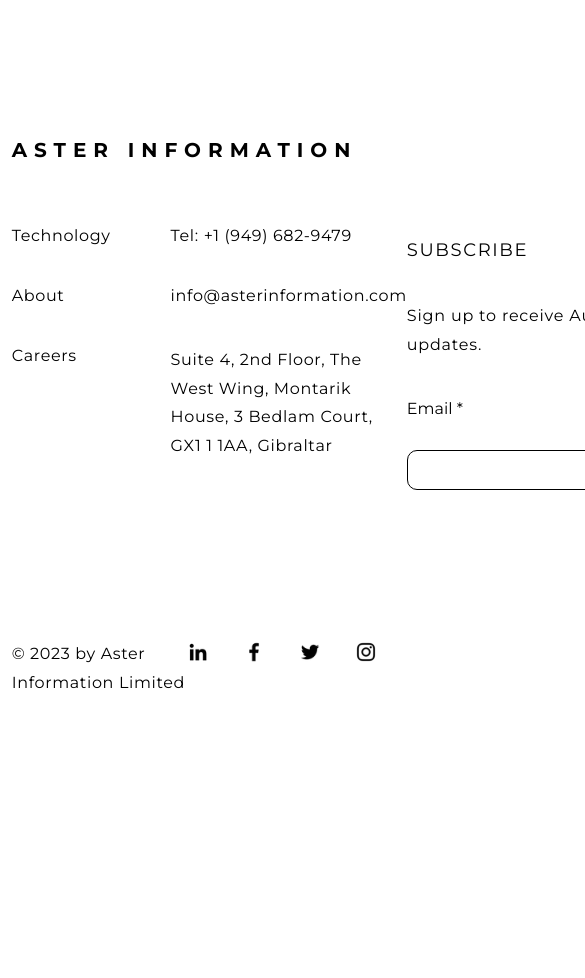
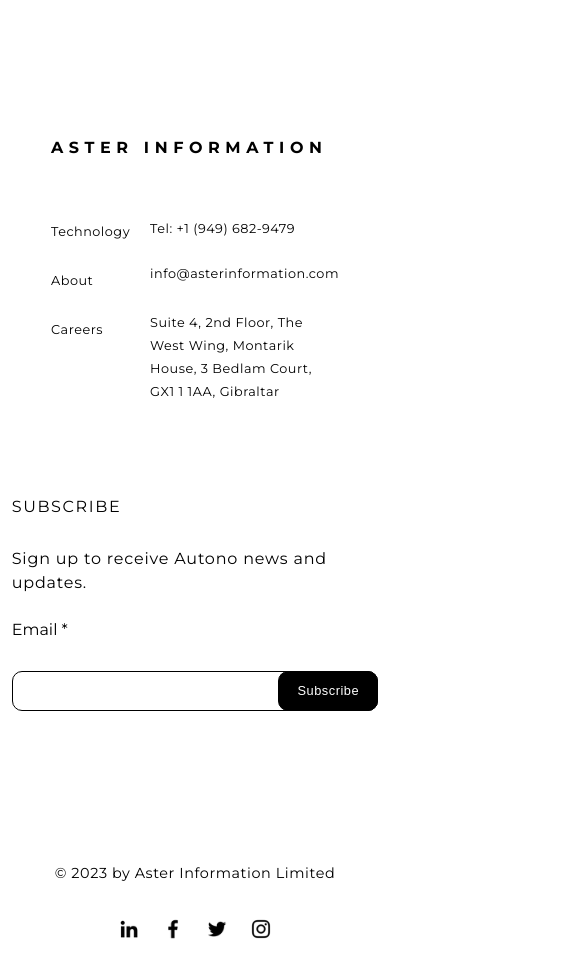
Before and after one commit to Moamal-2000/aster-information, a React (Vite) app: page / in a window 390 px wide. Shown: the part 1980-2958 px from the top of the page, 585 px wide, since content can reach past the window. Before the commit the page ends 2723 px from the top, so only its background shows below. Built offline with nearby package versions, Linux system fonts and the light colour scheme.

Commit message:
feat: responsive footer

```diff
--- a/src/Components/Footer/Footer.module.scss
+++ b/src/Components/Footer/Footer.module.scss
@@ -11,6 +11,15 @@
 .footerDetails {
   display: flex;
   justify-content: space-around;
+  gap: 60px;
+}
+
+@include medium {
+  .footerDetails {
+    flex-direction: column;
+    align-items: center;
+    justify-content: flex-start;
+  }
 }
 
 .infoSection {
@@ -28,9 +37,27 @@
   margin-bottom: 44px;
 }
 
+@include small {
+  .infoSection>a {
+    font-size: 1rem;
+  }
+}
+
 .infoSection .wrapper {
   display: flex;
   gap: 60px;
+}
+
+@include medium {
+  .infoSection .wrapper {
+    gap: 40px;
+  }
+}
+
+@include small {
+  .infoSection .wrapper {
+    gap: 20px;
+  }
 }
 
 .infoSection .nav {
@@ -39,11 +66,21 @@
   gap: 41px;
 }
 
-.nav>li {}
+@include small {
+  .infoSection .nav {
+    gap: 30px;
+  }
+}
 
 .nav>li>a {
   color: var(--black);
   letter-spacing: .04em;
+}
+
+@include small {
+  .nav>li>a {
+    font-size: .8rem;
+  }
 }
 
 .infoSection .details {
@@ -52,11 +89,21 @@
   gap: 41px;
 }
 
+@include small {
+  .infoSection .details {
+    gap: 30px;
+  }
+}
+
 .details>* {
   letter-spacing: .04em;
 }
 
-.details>span {}
+@include small {
+  .details>* {
+    font-size: .8rem;
+  }
+}
 
 .details>a {
   color: var(--black);
@@ -65,6 +112,12 @@
 .details>p {
   width: 234px;
   line-height: 1.8em;
+}
+
+@include small {
+  .details>p {
+    width: 170px
+  }
 }
 
 .footerDetails .subscribeSection {}
@@ -77,13 +130,31 @@
   letter-spacing: .1rem;
 }
 
+@include medium {
+  .subscribeSection>h2 {
+    margin-top: 30px;
+  }
+}
+
+@include small {
+  .subscribeSection>h2 {
+    font-size: 1rem;
+    margin-bottom: 25px;
+  }
+}
+
 .subscribeSection>p {
   line-height: 1.8em;
   letter-spacing: .05em;
   margin-bottom: 39px;
 }
 
-.subEmailForm {}
+@include small {
+  .subscribeSection>p {
+    margin-bottom: 25px;
+    line-height: 1.5em;
+  }
+}
 
 .subEmailForm>label {
   display: block;
@@ -92,6 +163,8 @@
 
 .subEmailForm .input {
   display: flex;
+  width: 100%;
+  position: relative;
 }
 
 .subEmailForm .input>input {
@@ -106,7 +179,6 @@
   min-height: 40px;
   max-width: 100%;
 
-
   &:hover {
     border-width: 2px;
     background-color: var(--very-light-gray);
@@ -115,6 +187,12 @@
   &:focus {
     border-width: 2px;
     background-color: var(--white);
+  }
+}
+
+@include small {
+  .subEmailForm .input>input {
+    padding-right: 110px;
   }
 }
 
@@ -139,9 +217,27 @@
   }
 }
 
+@include small {
+  .subEmailForm .input>button {
+    position: absolute;
+    right: 0;
+    font-size: .8rem;
+    min-width: 100px;
+  }
+}
+
 .footerBottom {
   display: flex;
   justify-content: space-between;
+}
+
+@include medium {
+  .footerBottom {
+    flex-direction: column;
+    align-items: center;
+    gap: 30px;
+    margin-bottom: 40px;
+  }
 }
 
 .copyright {
@@ -149,9 +245,21 @@
   line-height: 1.8em;
 }
 
+@include small {
+  .copyright {
+    font-size: .9rem;
+  }
+}
+
 .socialMedia {
   display: flex;
   gap: 32px;
+}
+
+@include small {
+  .socialMedia {
+    gap: 20px;
+  }
 }
 
 .socialMedia>li>a {
@@ -159,5 +267,3 @@
   width: 24px;
   height: 24px;
 }
-
-.socialMedia>li>a>img {}
```
